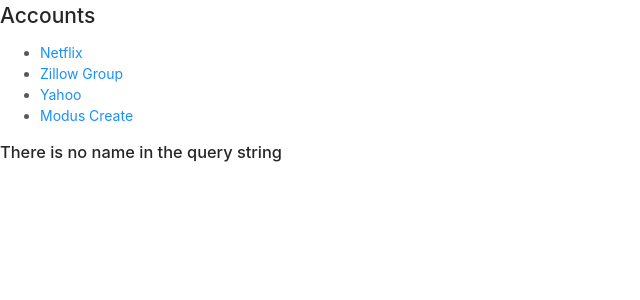
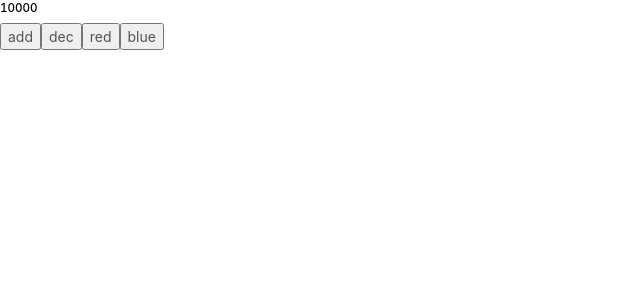
Before and after one commit to starunaway/react16-manage, a React app: page /addShop in a window 1280 px wide. Shown: the top 300 px of the page, without its empty margins (0-640 px from the left). Built offline with nearby package versions, Linux system fonts and the light colour scheme.

Commit message:
feat: 🎸 remove some files which dont need now

```diff
--- a/src/index.js
+++ b/src/index.js
@@ -1,75 +1,16 @@
 import React from 'react';
-import {BrowserRouter as Router, Link, useLocation} from 'react-router-dom';
+import ReactDOM from 'react-dom';
+import {createStore} from 'redux';
+import reducers from '@reducers';
+import {Provider} from 'react-redux';
 
-// React Router does not have any opinions about
-// how you should parse URL query strings.
-//
-// If you use simple key=value query strings and
-// you do not need to support IE 11, you can use
-// the browser's built-in URLSearchParams API.
-//
-// If your query strings contain array or object
-// syntax, you'll probably need to bring your own
-// query parsing function.
+import Page from '@pages';
 
-export default function QueryParamsExample() {
-  return (
-    <Router>
-      <QueryParamsDemo />
-    </Router>
-  );
-}
+let store = createStore(reducers);
 
-// A custom hook that builds on useLocation to parse
-// the query string for you.
-function useQuery() {
-  console.log(useLocation().search);
-  return new URLSearchParams(useLocation().search);
-}
-
-function QueryParamsDemo() {
-  let query = new URLSearchParams(useLocation().search);
-
-  return (
-    <div>
-      <div>
-        <h2>Accounts</h2>
-        <ul>
-          <li>
-            <Link to='/account?name=netflix'>Netflix</Link>
-          </li>
-          <li>
-            <Link to='/account?name=zillow-group'>Zillow Group</Link>
-          </li>
-          <li>
-            <Link to='/account?name=yahoo'>Yahoo</Link>
-          </li>
-          <li>
-            <Link to='/account?name=modus-create'>Modus Create</Link>
-          </li>
-        </ul>
-
-        <Child name={query.get('name')} />
-      </div>
-    </div>
-  );
-}
-
-function Child({name}) {
-  return (
-    <div>
-      {name ? (
-        <h3>
-          The <code>name</code> in the query string is &quot;{name}
-          &quot;
-        </h3>
-      ) : (
-        <h3>There is no name in the query string</h3>
-      )}
-    </div>
-  );
-}
-
-import ReactDOM from 'react-dom';
-
-ReactDOM.render(QueryParamsExample(), document.getElementById('root'));
+ReactDOM.render(
+  <Provider store={store}>
+    <Page />
+  </Provider>,
+  document.getElementById('root')
+);
--- a/src/pages/index.js
+++ b/src/pages/index.js
@@ -1,19 +1,15 @@
 import React from 'react';
 import {connect} from 'react-redux';
 function App(props) {
-  return [
-    <div key='111'>
+  return (
+    <div>
       <h5 style={{color: props.color}}>{props.num}</h5>
       <button onClick={props.PayIncrease}>add</button>
       <button onClick={props.PayDecrease}>dec</button>
       <button onClick={props.setRed}>red</button>
       <button onClick={props.setBlue}>blue</button>
-    </div>,
-    <div key='222'>
-      <a href='/addShop'>添加店铺</a>
-      <a href='/addGoods'>添加商品</a>
     </div>
-  ];
+  );
 }
 
 function mapStateToProps(state) {
```
Also changed, not shown: src/pages/addGoods/index.js (deleted, +0 -14 lines), src/pages/addShop/index.js (deleted, +0 -14 lines), src/pages/adminList/index.js (deleted, +0 -9 lines), src/pages/adminSet/index.js (deleted, +0 -9 lines), src/pages/foodList/index.js (deleted, +0 -9 lines), src/pages/main/index.js (deleted, +0 -9 lines), src/pages/orderList/index.js (deleted, +0 -9 lines), src/pages/shopList/index.js (deleted, +0 -9 lines), src/pages/userList/index.js (deleted, +0 -9 lines), src/pages/visitor/index.js (deleted, +0 -9 lines).
